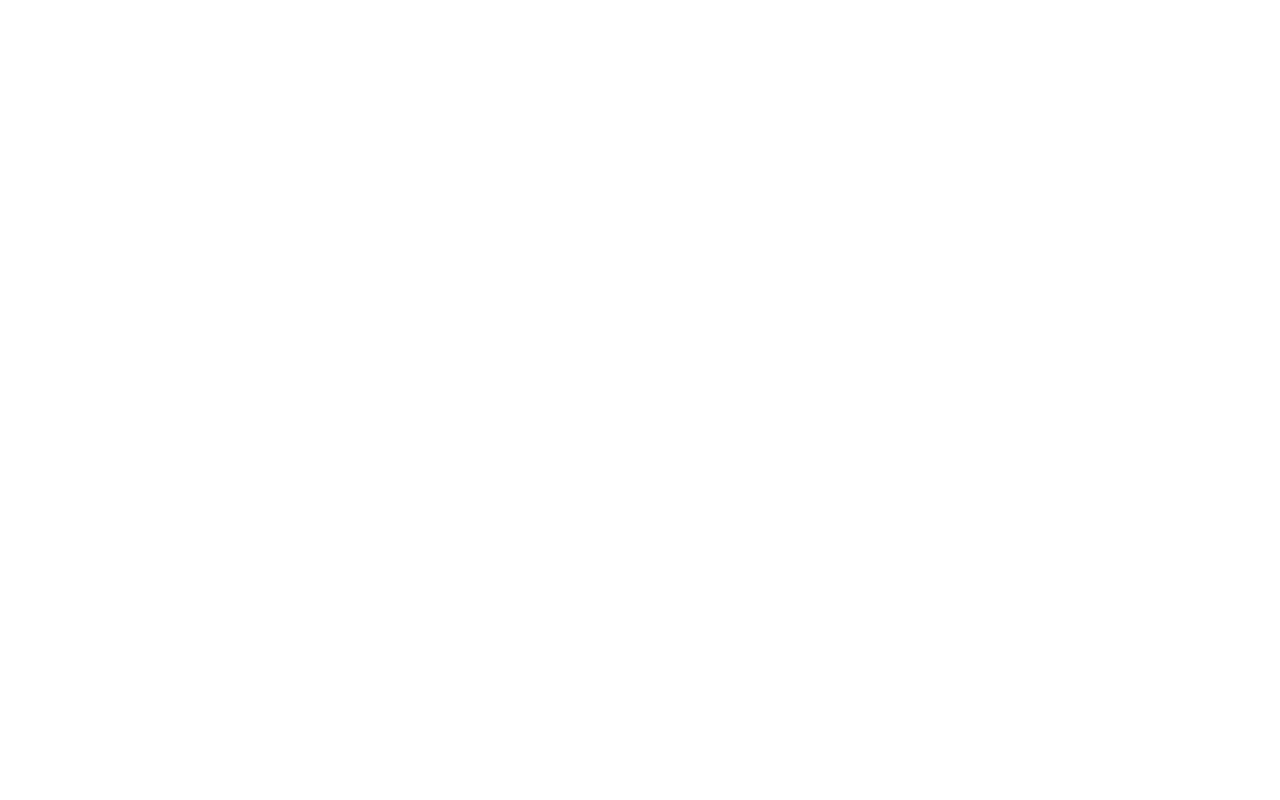
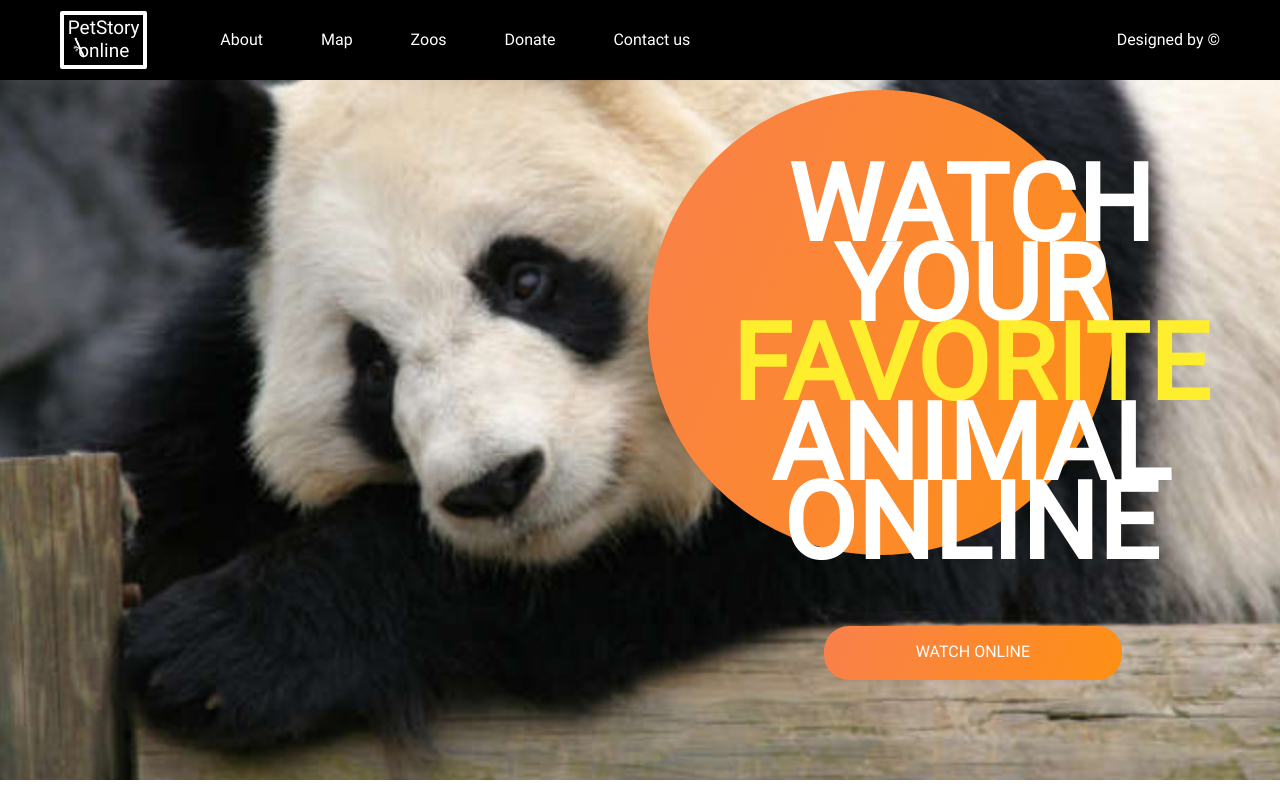
Before and after one commit to Matushini97/zoo-land, a plain HTML site: page pages/donate/donate.html in a window 1280 px wide. Drawn offline with nearby package versions, Linux system fonts and the light colour scheme; files that its build step writes are made by us from their sources.

Commit message:
init: template for header

```diff
--- a/pages/donate/donate.html
+++ b/pages/donate/donate.html
@@ -4,10 +4,45 @@
     <meta charset="UTF-8">
     <meta http-equiv="X-UA-Compatible" content="IE=edge">
     <meta name="viewport" content="width=device-width, initial-scale=1.0">
-    <title>Zoo donate</title>
-    <link rel="stylesheet" href="donate.css">
+    <link rel="stylesheet" href="https://cdnjs.cloudflare.com/ajax/libs/font-awesome/6.2.0/css/all.min.css">
+    <link rel="stylesheet" href="normalize.css">
+    <link rel="stylesheet" href="reset.css">
+    <link rel="stylesheet" href="style.css">
+    <title>Online Zoo</title>
 </head>
 <body>
+    <div class="main-container">
+        <div class="main-container__black-line"></div>
+        <div class="container">
+            <header class="main-header">
+                <div class="main-header__first-container">
+                    <div class="main-header__logo">
+                        <h1>PetStory<br>online</h1>
+                        <a href="index.html" id="bamboo-one"><img src="../../assets/icons/bamboo.svg" alt="logo"></a>
+                    </div>
+                    <nav class="main-header__nav nav-menu">
+                        <ul class="nav-menu__list">
+                            <li id="about" class="nav-menu__list-item"><a href="">About</a></li>
+                            <li class="nav-menu__list-item"><a href="">Map</a></li>
+                            <li class="nav-menu__list-item"><a href="">Zoos</a></li>
+                            <li class="nav-menu__list-item"><a href="">Donate</a></li>
+                            <li class="nav-menu__list-item"><a href="">Contact us</a></li>
+                        </ul>
+                    </nav>
+                </div>
+                <div class="design">
+                    <a href="https://www.figma.com/file/ypzT9idgAILaSRVRmDAJxn/online-zoo-3-weeks" target="_blank">Designed by ©</a>
 
+                </div>
+            </header>
+            <section class="main-section">
+
+                <div class="main-section__wrapper"><h2 class="main-section__title">WATCH YOUR <span id="fav">FAVORITE</span> ANIMAL ONLINE</h2></div>
+                <div class="main-section__circle"></div>
+                <button class="main-section__btn btn1">WATCH ONLINE</button>
+
+            </section>
+
+        </div>
 </body>
 </html>
```
